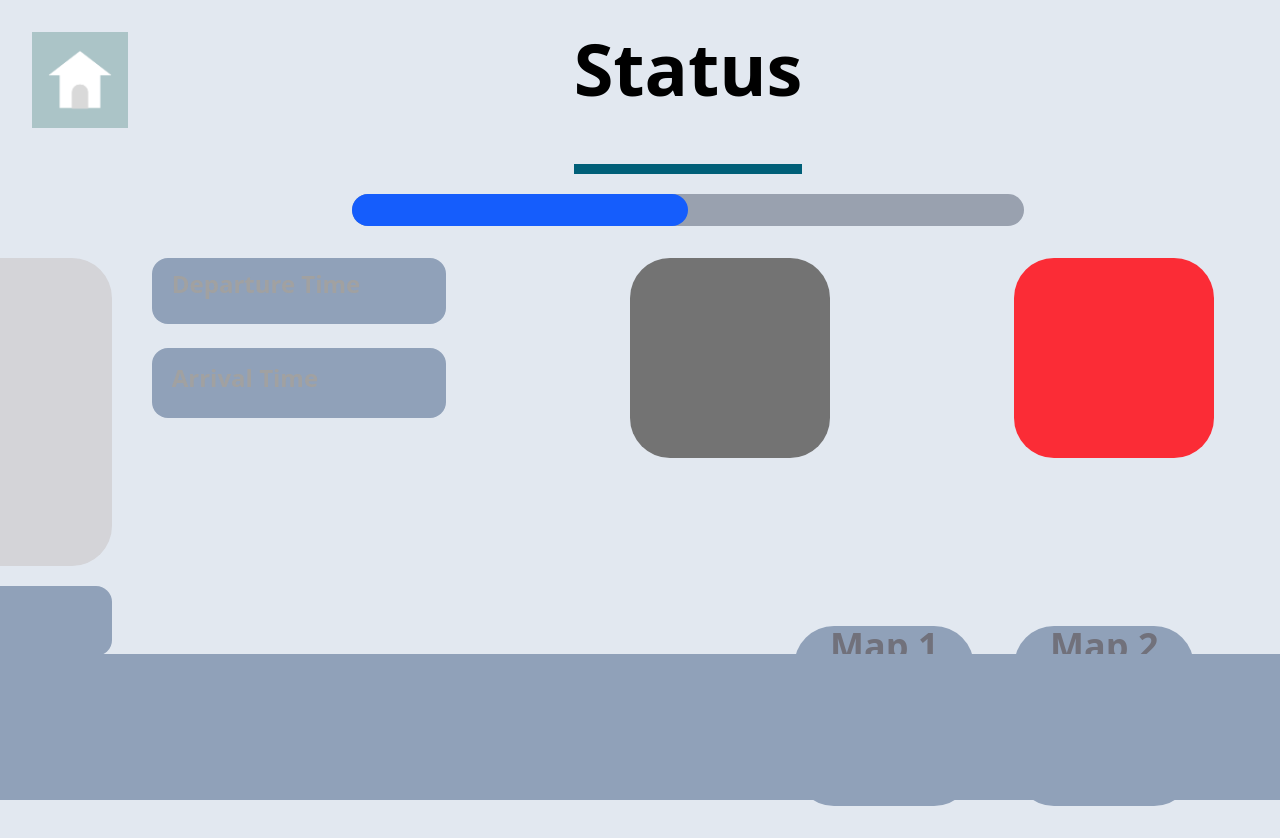
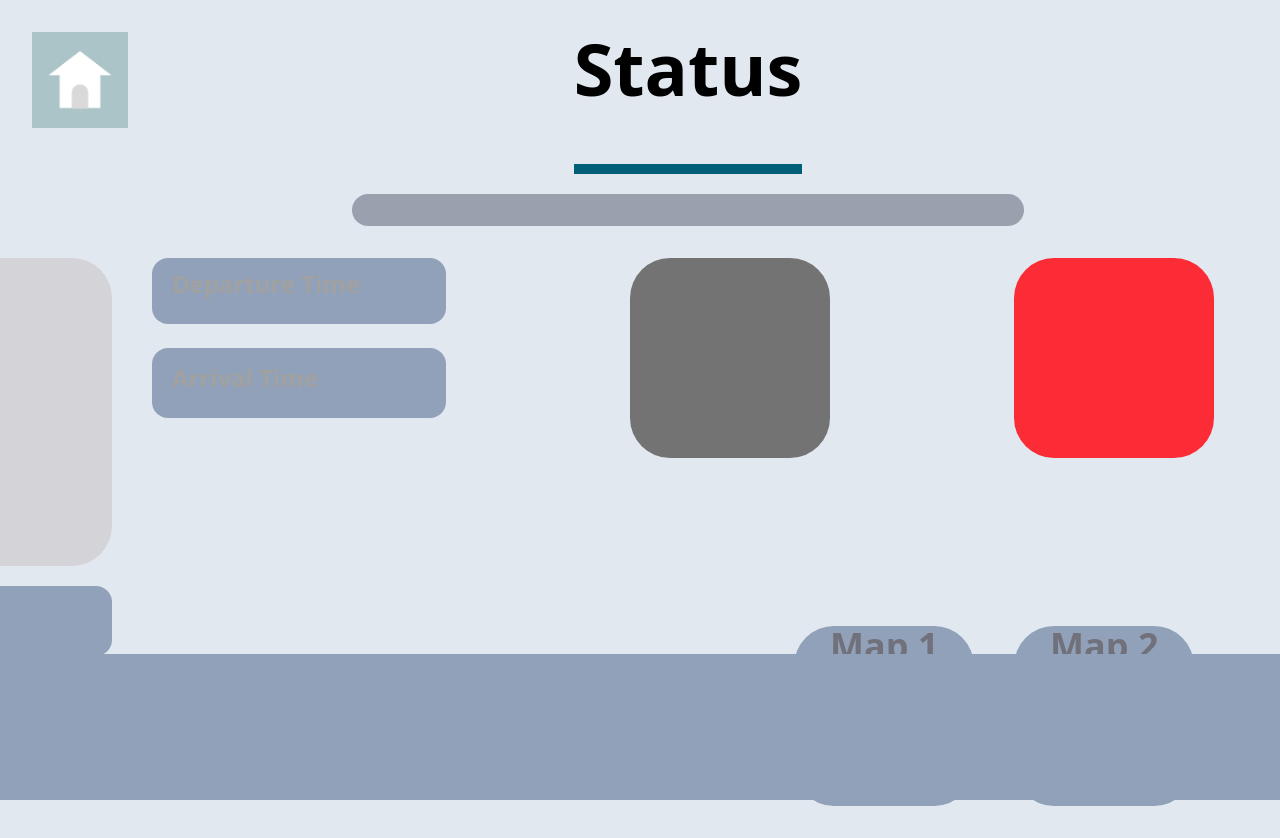
Before and after one commit to cj05/waste-tracker, a Vue app: page /status in a window 1280 px wide. Shown: the top 838 px of the page. Built offline with nearby package versions, Linux system fonts and the light colour scheme; the HTML template or start-up script is replaced by a standard one.

Commit message:
fix color

```diff
--- a/src/components/MenuHeaderProgress.vue
+++ b/src/components/MenuHeaderProgress.vue
@@ -17,8 +17,8 @@ import HomeButton from './HomeButton.vue'
         </h1>
         <div class="mt-10 w-full border-solid border-b-[10px] border-b-cyan-800 max-sm:mt-5"></div>
       </div>
-      <div class="w-full h-8 max-w-full bg-gray-400 rounded-full dark:bg-gray-700">
-        <div class="h-8 bg-blue-600 rounded-full dark:bg-blue-500" :style="{ width: progressValue + '%' }"></div>
+      <div class="w-full h-8 max-w-full bg-gray-400 rounded-full">
+        <div class="h-8 border-b-cyan-800 rounded-full" :style="{ width: progressValue + '%' }"></div>
       </div>
     </div>
     <div>
```
